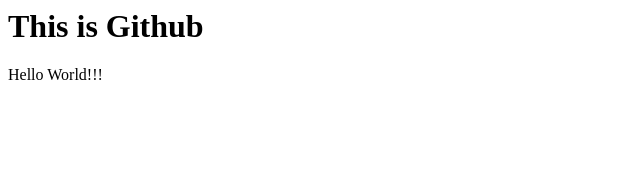
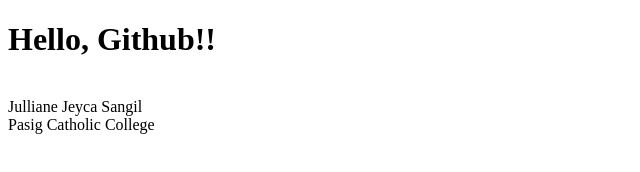
Before and after one commit to jeyca28/it101_Sangil, a plain HTML site: page index.html in a window 1280 px wide. Shown: the whole page, without its empty margins (0-640 px from the left). Drawn offline with Linux system fonts and the light colour scheme.

Commit message:
Update index.html
add name and school

```diff
--- a/index.html
+++ b/index.html
@@ -1,8 +1,13 @@
+<!DOCTYPE html>
 <html>
+  <title>Hello page</title>
   <head>
-    <h1>This is Github</h1>
+  <body>
+    <h1>Hello, Github!!</h1>
+    <br>
+    Julliane Jeyca Sangil
+    <br>
+    Pasig Catholic College
+  </body>
   </head>
-  <body>
-    <p>Hello World!!!</p>
-  </body>
 </html>
```
